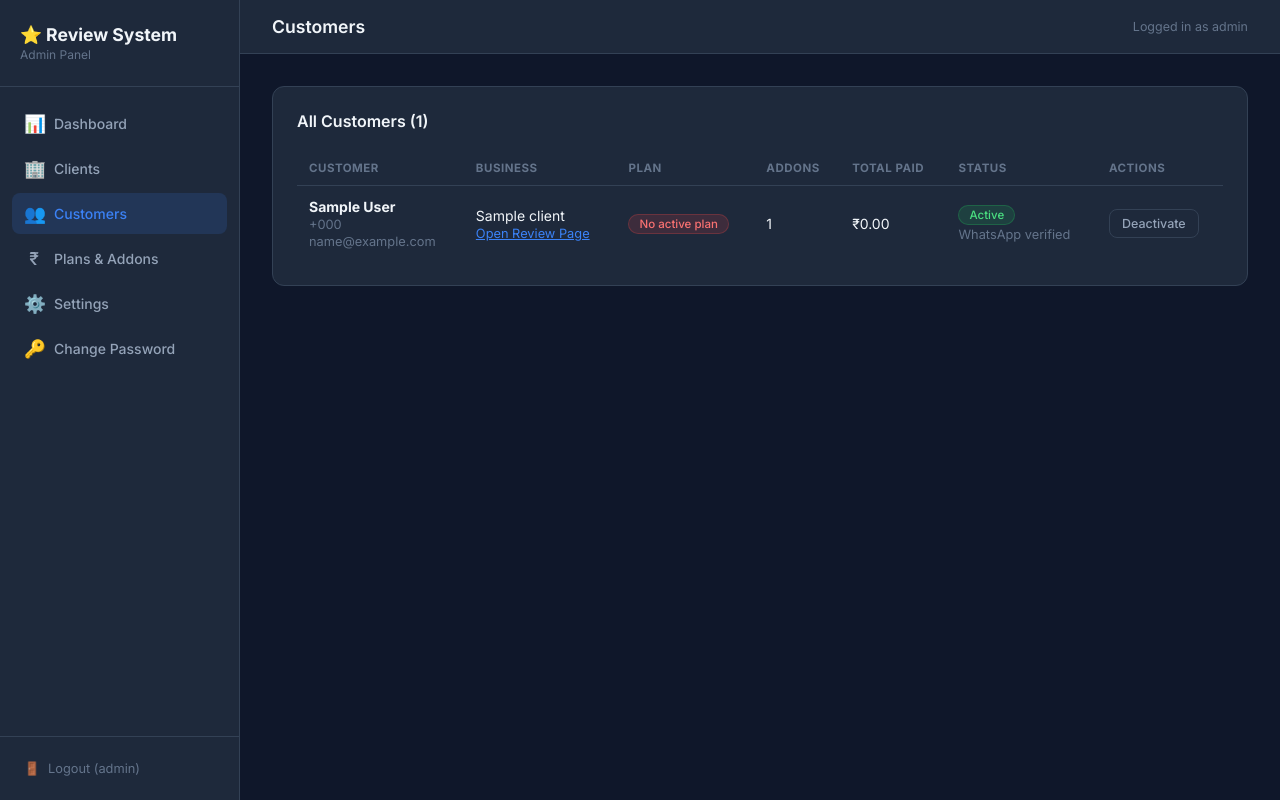
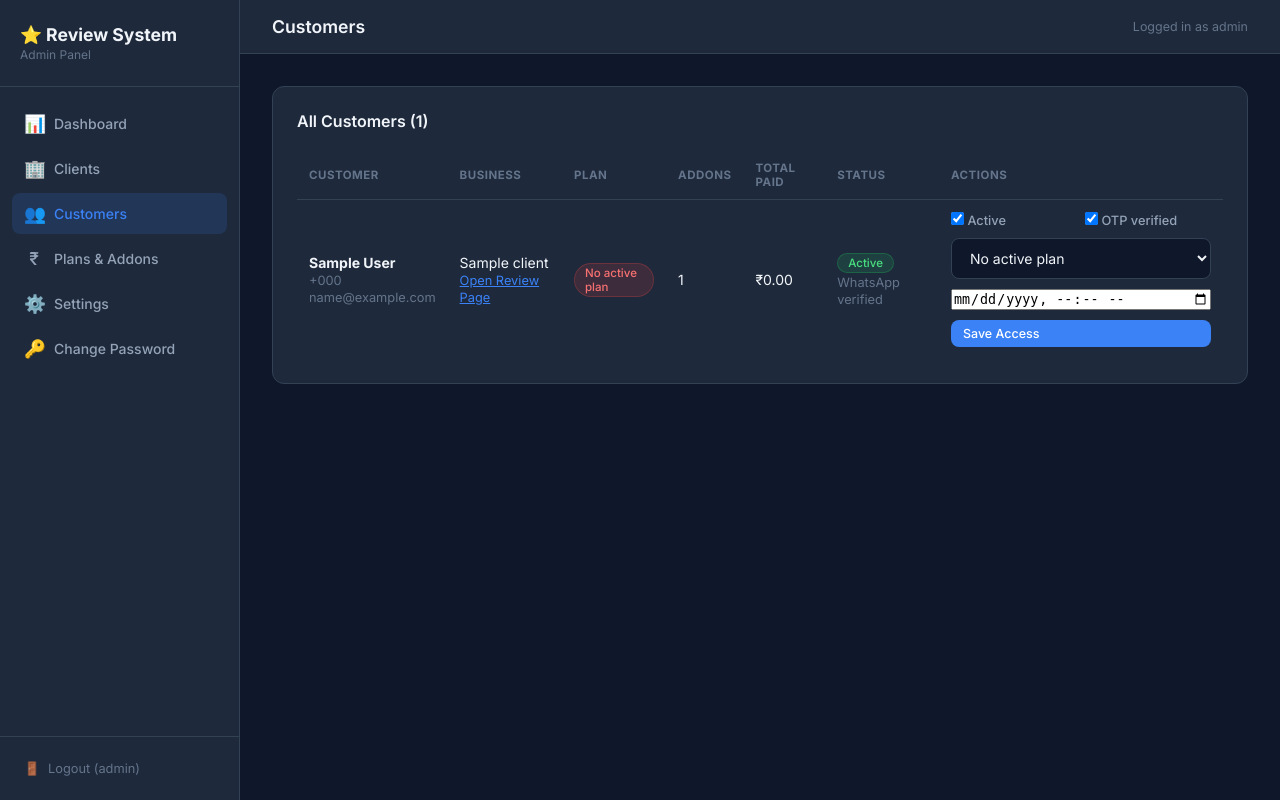
Before and after one commit to deepmoga/googlereviewsai.com, a PHP site: page /admin/customers.php in a window 1280 px wide. Run offline with PHP 8.4, Linux system fonts and the light colour scheme; a user stored in the database is signed in; data comes from the database, SQL or seed files in the repository; tables that the repository leaves empty hold one stand-in row (values such as "Sample post"); some libraries are stand-ins or nearby versions.

Commit message:
Allow admin manual customer access

```diff
--- a/admin/customers.php
+++ b/admin/customers.php
@@ -3,7 +3,10 @@ require_once __DIR__ . '/../config.php';
 requireLogin();
 
 $db = getDB();
-$msg = '';
+$msg = ($_GET['saved'] ?? '') === 'access' ? 'Customer access updated successfully.' : '';
+$error = '';
+
+$plans = $db->query("SELECT * FROM plans ORDER BY is_active DESC, price ASC, id ASC")->fetchAll();
 
 if (isset($_GET['toggle'])) {
     $id = intval($_GET['toggle']);
@@ -12,14 +15,89 @@ if (isset($_GET['toggle'])) {
     exit;
 }
 
+if ($_SERVER['REQUEST_METHOD'] === 'POST' && ($_POST['action'] ?? '') === 'save_access') {
+    $customerId = intval($_POST['customer_id'] ?? 0);
+    $isActive = isset($_POST['is_active']) ? 1 : 0;
+    $phoneVerified = isset($_POST['phone_verified']) ? 1 : 0;
+    $planId = intval($_POST['plan_id'] ?? 0);
+    $expiresInput = trim($_POST['expires_at'] ?? '');
+
+    try {
+        $customerStmt = $db->prepare("SELECT id FROM customers WHERE id = ?");
+        $customerStmt->execute([$customerId]);
+        if (!$customerStmt->fetch()) {
+            throw new RuntimeException('Customer not found.');
+        }
+
+        $plan = null;
+        if ($planId > 0) {
+            $planStmt = $db->prepare("SELECT * FROM plans WHERE id = ?");
+            $planStmt->execute([$planId]);
+            $plan = $planStmt->fetch();
+            if (!$plan) {
+                throw new RuntimeException('Selected plan was not found.');
+            }
+        }
+
+        $expiresAt = null;
+        if ($plan) {
+            if ($expiresInput !== '') {
+                $expiryTime = strtotime($expiresInput);
+                if (!$expiryTime) {
+                    throw new RuntimeException('Please enter a valid expiry date.');
+                }
+            } else {
+                $expiryTime = time() + (intval($plan['duration_days']) * 86400);
+            }
+
+            if ($expiryTime <= time()) {
+                throw new RuntimeException('Expiry date must be in the future to activate the plan.');
+            }
+            $expiresAt = date('Y-m-d H:i:s', $expiryTime);
+        }
+
+        $db->beginTransaction();
+        $verifiedAt = $phoneVerified ? date('Y-m-d H:i:s') : null;
+        $db->prepare("UPDATE customers SET is_active = ?, phone_verified_at = ? WHERE id = ?")
+            ->execute([$isActive, $verifiedAt, $customerId]);
+
+        $db->prepare("UPDATE customer_subscriptions SET status = 'expired' WHERE customer_id = ? AND status = 'active'")
+            ->execute([$customerId]);
+
+        if ($plan) {
+            $db->prepare("INSERT INTO customer_subscriptions (customer_id, plan_id, order_id, starts_at, expires_at, amount, status, created_at)
+                VALUES (?, ?, NULL, NOW(), ?, ?, 'active', NOW())")
+                ->execute([$customerId, $plan['id'], $expiresAt, $plan['price']]);
+            $db->prepare("UPDATE clients SET link_expire_at = ?, is_active = 1 WHERE customer_id = ?")
+                ->execute([$expiresAt, $customerId]);
+        } else {
+            $db->prepare("UPDATE clients SET link_expire_at = NULL WHERE customer_id = ?")
+                ->execute([$customerId]);
+        }
+
+        $db->commit();
+        header('Location: ' . APP_URL . '/admin/customers.php?saved=access');
+        exit;
+    } catch (Throwable $e) {
+        if ($db->inTransaction()) {
+            $db->rollBack();
+        }
+        $error = $e->getMessage();
+    }
+}
+
 $customers = $db->query("SELECT c.*,
     cl.company_name, cl.slug,
-    s.expires_at, p.name AS plan_name,
+    s.id AS subscription_id, s.plan_id, s.expires_at, p.name AS plan_name,
     (SELECT COUNT(*) FROM addon_purchases ap WHERE ap.customer_id = c.id AND ap.status = 'paid') AS addon_count,
     (SELECT COALESCE(SUM(amount), 0) FROM payment_orders po WHERE po.customer_id = c.id AND po.status = 'paid') AS paid_total
   FROM customers c
   LEFT JOIN clients cl ON cl.customer_id = c.id
-  LEFT JOIN customer_subscriptions s ON s.customer_id = c.id AND s.status = 'active' AND s.expires_at >= NOW()
+  LEFT JOIN customer_subscriptions s ON s.id = (
+    SELECT s2.id FROM customer_subscriptions s2
+    WHERE s2.customer_id = c.id AND s2.status = 'active' AND s2.expires_at >= NOW()
+    ORDER BY s2.expires_at DESC LIMIT 1
+  )
   LEFT JOIN plans p ON p.id = s.plan_id
   ORDER BY c.created_at DESC")->fetchAll();
 
@@ -32,6 +110,9 @@ include __DIR__ . '/_layout.php';
   <div class="card-header">
     <span class="card-title">All Customers (<?= count($customers) ?>)</span>
   </div>
+
+  <?php if ($msg): ?><div class="alert alert-success"><?= htmlspecialchars($msg) ?></div><?php endif; ?>
+  <?php if ($error): ?><div class="alert alert-error"><?= htmlspecialchars($error) ?></div><?php endif; ?>
 
   <?php if (!$customers): ?>
     <p style="text-align:center;color:var(--muted);padding:40px">No customers yet.</p>
@@ -73,13 +154,36 @@ include __DIR__ . '/_layout.php';
             <?php endif; ?>
           </td>
           <td><?= intval($c['addon_count']) ?></td>
-          <td>₹<?= number_format((float) $c['paid_total'], 2) ?></td>
+          <td>&#8377;<?= number_format((float) $c['paid_total'], 2) ?></td>
           <td>
             <span class="badge <?= $c['is_active'] ? 'badge-green' : 'badge-red' ?>"><?= $c['is_active'] ? 'Active' : 'Inactive' ?></span><br>
             <span style="color:var(--muted);font-size:.8rem"><?= $c['phone_verified_at'] ? 'WhatsApp verified' : 'OTP pending' ?></span>
           </td>
           <td>
-            <a class="btn btn-ghost btn-sm" href="?toggle=<?= intval($c['id']) ?>"><?= $c['is_active'] ? 'Deactivate' : 'Activate' ?></a>
+            <form method="post" style="min-width:260px;display:grid;gap:10px">
+              <input type="hidden" name="action" value="save_access">
+              <input type="hidden" name="customer_id" value="<?= intval($c['id']) ?>">
+              <div style="display:grid;grid-template-columns:1fr 1fr;gap:8px">
+                <label style="text-transform:none;letter-spacing:0;font-size:.8rem">
+                  <input type="checkbox" name="is_active" value="1" <?= $c['is_active'] ? 'checked' : '' ?> style="width:auto;padding:0">
+                  Active
+                </label>
+                <label style="text-transform:none;letter-spacing:0;font-size:.8rem">
+                  <input type="checkbox" name="phone_verified" value="1" <?= $c['phone_verified_at'] ? 'checked' : '' ?> style="width:auto;padding:0">
+                  OTP verified
+                </label>
+              </div>
+              <select name="plan_id">
+                <option value="">No active plan</option>
+                <?php foreach ($plans as $plan): ?>
+                  <option value="<?= intval($plan['id']) ?>" <?= intval($c['plan_id'] ?? 0) === intval($plan['id']) ? 'selected' : '' ?>>
+                    <?= htmlspecialchars($plan['name']) ?> - &#8377;<?= number_format((float) $plan['price'], 0) ?><?= $plan['is_active'] ? '' : ' (inactive)' ?>
+                  </option>
+                <?php endforeach; ?>
+              </select>
+              <input type="datetime-local" name="expires_at" value="<?= !empty($c['expires_at']) ? date('Y-m-d\\TH:i', strtotime($c['expires_at'])) : '' ?>">
+              <button class="btn btn-primary btn-sm" type="submit">Save Access</button>
+            </form>
           </td>
         </tr>
       <?php endforeach; ?>
```
